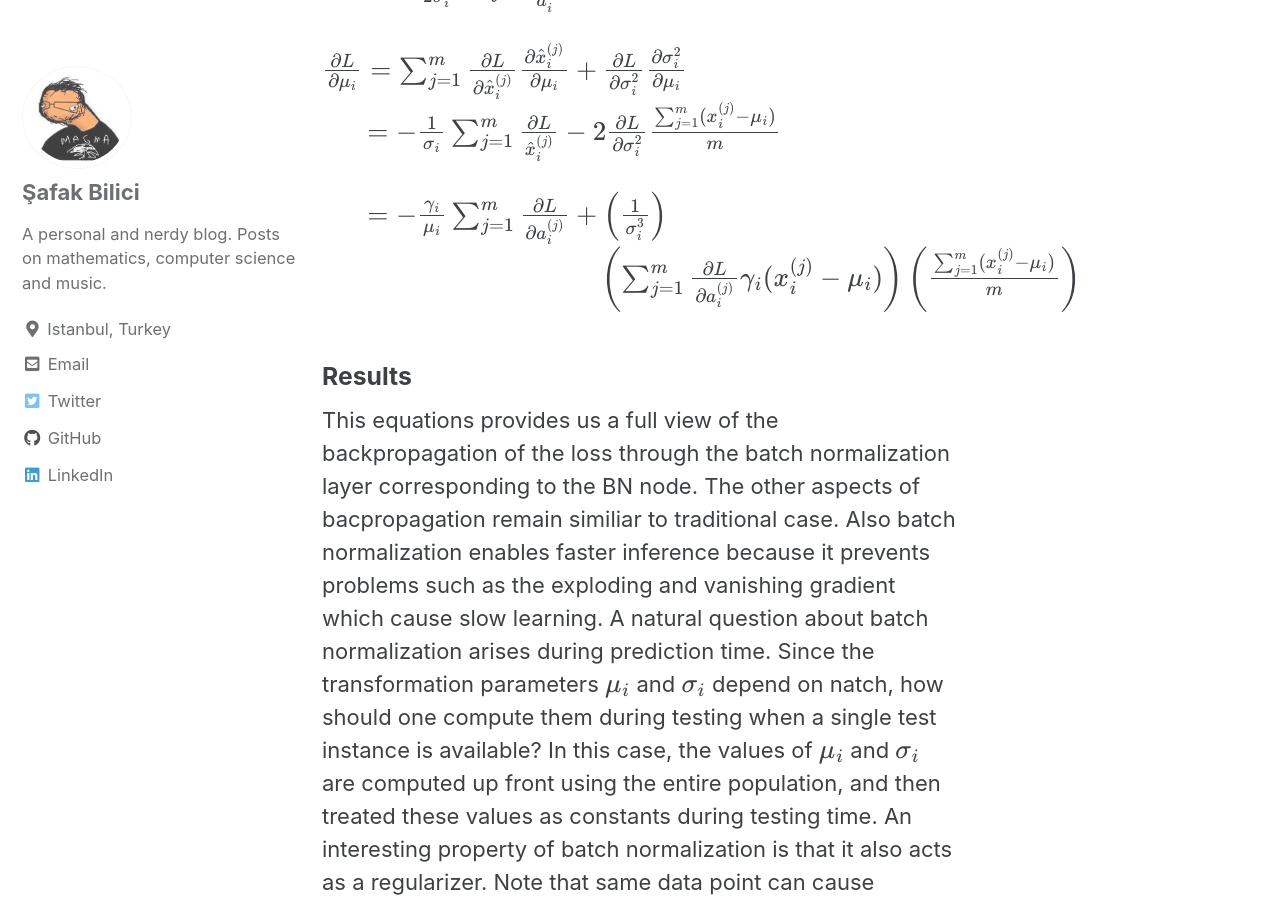
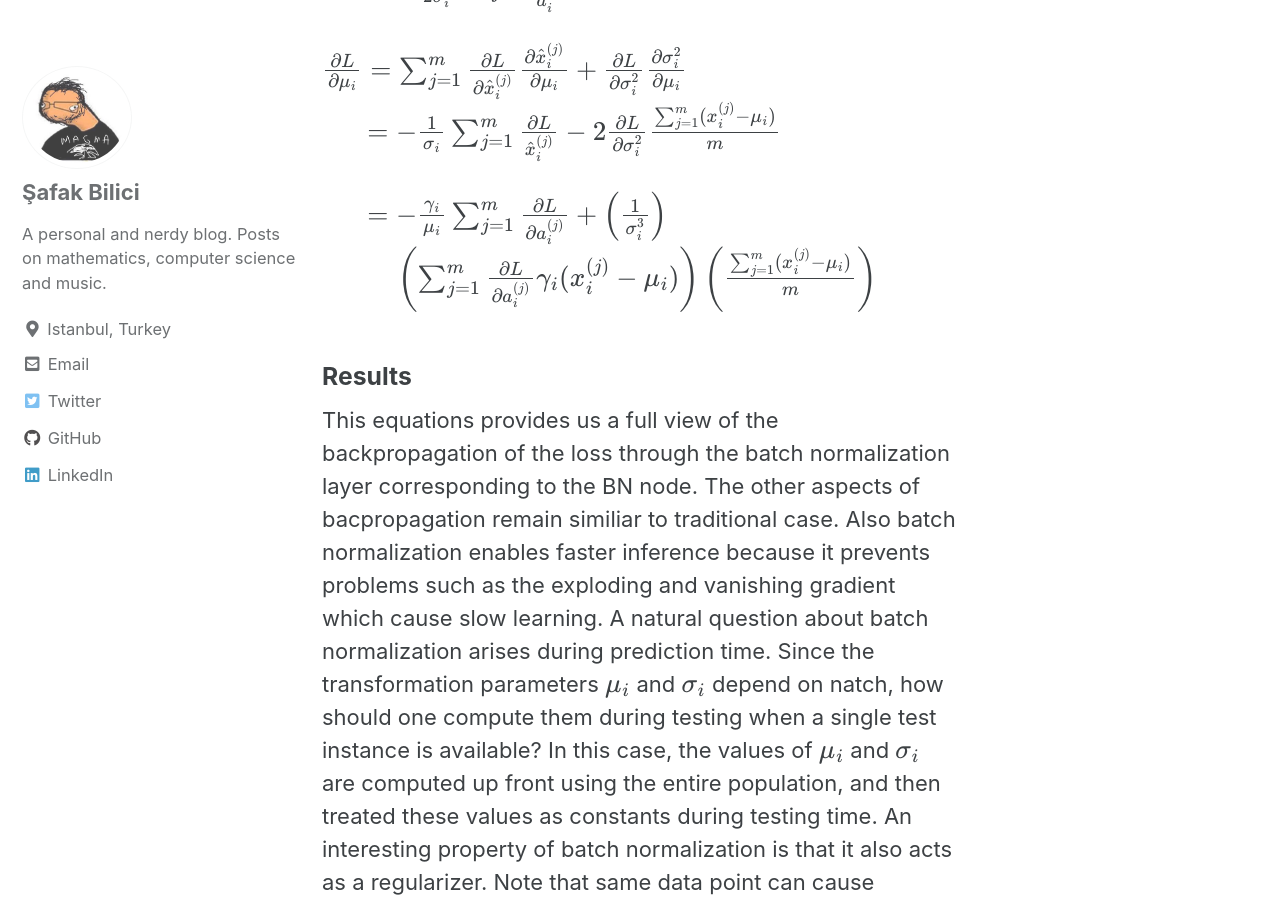
Before and after one commit to safakkbilici/safakkbilici.github.io, a Jekyll site: the page built from _posts/2020-07-08-gradient-for-bn.md, in a window 1280 px wide and 900 px high, scrolled down 4441 px. Built offline with Jekyll 4.4.1, drawn with Linux system fonts in a browser that asks for light colours; cached includes are drawn as plain includes; formulas are drawn with MathJax 3.

Commit message:
Batch normalization

```diff
--- a/_posts/2020-07-08-gradient-for-bn.md
+++ b/_posts/2020-07-08-gradient-for-bn.md
@@ -53,7 +53,7 @@ $$\frac{\partial L}{\partial \mu_i} = \sum_{j=1}^{m} \frac{\partial L}{\partial
 $$\;\;\;\;\;\;= -\frac{1}{\sigma_i}\sum_{j=1}^{m}\frac{\partial L }{\hat{x}_i^{(j)}}-2\frac{\partial L}{\partial \sigma_i^2}\frac{\sum_{j=1}^{m}(x_i^{(j)} - \mu_i)}{m}$$
 
 $$\;\;\;\;\;\;=-\frac{\gamma_i}{\mu_i}\sum_{j=1}^{m}\frac{\partial L}{\partial a_i^{(j)}}+\left(\frac{1}{\sigma_i^3}\right)$$
-$$\;\;\;\;\;\;\;\;\;\;\;\;\;\;\;\;\;\;\;\;\;\;\;\;\;\;\;\;\;\;\;\;\;\;\;\;\;\left(\sum_{j=1}^{m}\frac{\partial L}{\partial a_i^{(j)}}\gamma_i(x_i^{(j)} - \mu_i)\right)\left(\frac{\sum_{j=1}^{m}(x_i^{(j)} - \mu_i)}{m}\right)$$
+$$\;\;\;\;\;\;\;\;\;\;\left(\sum_{j=1}^{m}\frac{\partial L}{\partial a_i^{(j)}}\gamma_i(x_i^{(j)} - \mu_i)\right)\left(\frac{\sum_{j=1}^{m}(x_i^{(j)} - \mu_i)}{m}\right)$$
 
 ### Results
 
```
